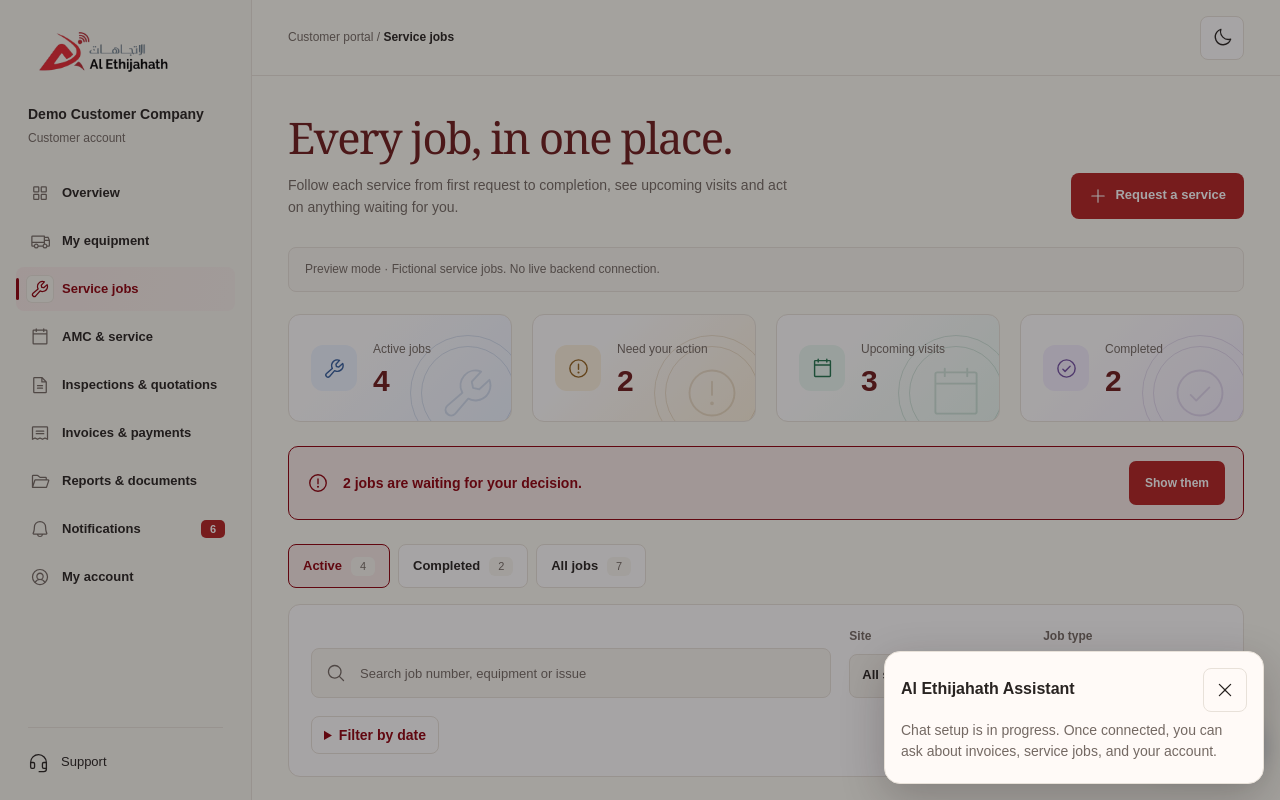
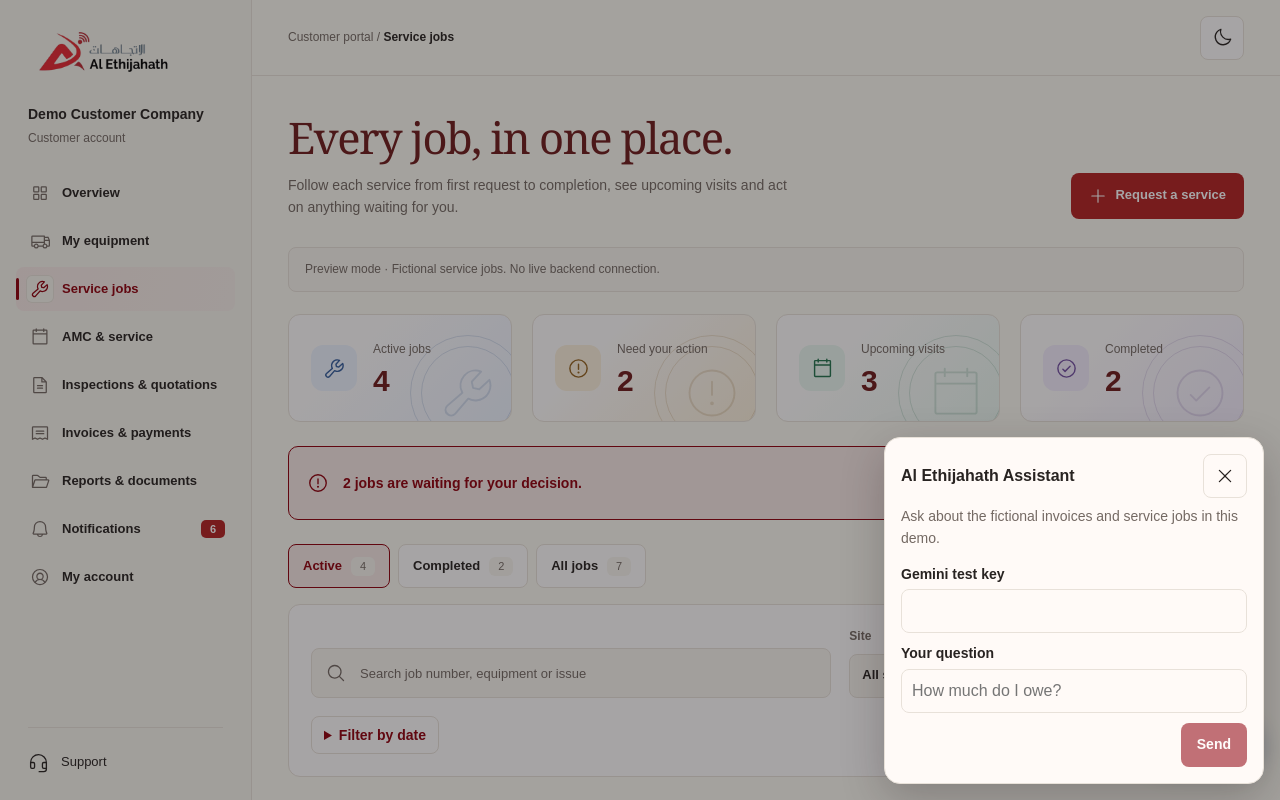
Before and after one commit to FAS-Organization/Al-Ethijahath-App-FrontEnd, a React (Vite) app in the folder frontend/: page /services in a window 1280 px wide. Both pictures are taken after a click on the button "Ask AI". Shown: the top 800 px of the page. Built offline with nearby package versions, Linux system fonts and the light colour scheme.

Commit message:
implemented gemini ai chat

```diff
--- a/frontend/package.json
+++ b/frontend/package.json
@@ -11,6 +11,7 @@
   },
   "dependencies": {
     "@fontsource/great-vibes": "^5.3.0",
+    "@google/genai": "^3.1.0",
     "@phosphor-icons/react": "^2.1.10",
     "react": "^19.3.1",
     "react-dom": "^19.3.1",
--- a/frontend/src/components/PortalChat.css
+++ b/frontend/src/components/PortalChat.css
@@ -130,3 +130,82 @@
   margin: 8px 0 4px;
   color: var(--chat-muted);
 }
+
+.portal-chat__messages {
+  display: grid;
+  gap: 8px;
+  max-height: min(260px, 34dvh);
+  margin-top: 12px;
+  overflow-y: auto;
+}
+
+.portal-chat__message {
+  justify-self: start;
+  max-width: 94%;
+  padding: 8px 12px;
+  border: 1px solid var(--chat-line);
+  border-radius: 10px;
+  overflow-wrap: anywhere;
+}
+
+.portal-chat__message--user {
+  justify-self: end;
+  background: var(--chat-close-hover);
+}
+
+.portal-chat__message p {
+  margin: 2px 0 0;
+  white-space: pre-wrap;
+}
+
+.portal-chat__form {
+  display: grid;
+  gap: 10px;
+  margin-top: 14px;
+}
+
+.portal-chat__form label {
+  display: grid;
+  gap: 4px;
+  font-weight: 600;
+}
+
+.portal-chat__form input {
+  box-sizing: border-box;
+  width: 100%;
+  min-height: 44px;
+  padding: 8px 10px;
+  border: 1px solid var(--chat-line);
+  border-radius: 8px;
+  background: var(--chat-surface);
+  color: var(--chat-text);
+  font: inherit;
+  font-size: 16px;
+  font-weight: 400;
+}
+
+.portal-chat__form input:focus-visible {
+  outline: 2px solid var(--chat-focus);
+  outline-offset: 2px;
+}
+
+.portal-chat__send {
+  justify-self: end;
+  min-height: 44px;
+  padding: 0 16px;
+  border: 0;
+  border-radius: 8px;
+  background: #8f000d;
+  color: #fff;
+  font-weight: 700;
+  cursor: pointer;
+}
+
+.portal-chat__send:disabled {
+  opacity: 0.55;
+  cursor: default;
+}
+
+.portal-chat__form p {
+  margin: 0;
+}
--- a/frontend/src/components/PortalChat.jsx
+++ b/frontend/src/components/PortalChat.jsx
@@ -1,9 +1,59 @@
-import { useRef } from 'react'
+import { useEffect, useRef, useState } from 'react'
 import { ChatCircleDotsIcon, XIcon } from '@phosphor-icons/react'
 import './PortalChat.css'
 
 export default function PortalChat() {
   const dialogRef = useRef(null)
+  const logRef = useRef(null)
+  const [apiKey, setApiKey] = useState('')
+  const [question, setQuestion] = useState('')
+  const [messages, setMessages] = useState([])
+  const [isSending, setIsSending] = useState(false)
+  const [error, setError] = useState('')
+
+  const demoEnabled =
+    import.meta.env.DEV &&
+    ['localhost', '127.0.0.1', '[::1]'].includes(window.location.hostname)
+
+  useEffect(() => {
+    const log = logRef.current
+    if (log) log.scrollTop = log.scrollHeight
+  }, [messages])
+
+  async function handleSubmit(event) {
+    event.preventDefault()
+
+    const key = apiKey.trim()
+    const text = question.trim()
+
+    if (!demoEnabled || isSending || !key || !text) return
+
+    const conversation = [...messages, { role: 'user', text }]
+
+    setError('')
+    setIsSending(true)
+
+    try {
+      const { askGemini } = await import('../data/portalChatDemo')
+      const reply = await askGemini(key, conversation)
+
+      if (!reply) {
+        setError('Gemini returned an empty reply. Try rephrasing your question.')
+        return
+      }
+
+      setMessages([...conversation, { role: 'model', text: reply }])
+      setQuestion('')
+    } catch (requestError) {
+      setError(
+        Number(requestError?.status) === 429
+          ? 'Gemini is rate-limiting requests. Check your quota in Google AI Studio.'
+          : 'Could not get a reply. Check your Gemini key and connection, then try again.',
+      )
+    } finally {
+      setIsSending(false)
+    }
+  }
 
   return (
     <div className="portal-chat">
@@ -39,9 +89,75 @@ export default function PortalChat() {
         </header>
 
         <p id="portal-chat-description" className="portal-chat__description">
-          Chat setup is in progress. Once connected, you can ask about
-          invoices, service jobs, and your account.
+          {demoEnabled
+            ? 'Ask about the fictional invoices and service jobs in this demo.'
+            : 'The assistant is currently available in the local demo.'}
         </p>
+
+        {demoEnabled && (
+          <>
+            {messages.length > 0 && (
+              <div
+                ref={logRef}
+                className="portal-chat__messages"
+                role="log"
+                aria-label="Chat messages"
+              >
+                {messages.map(({ role, text }, index) => (
+                  <div
+                    key={index}
+                    className={
+                      role === 'user'
+                        ? 'portal-chat__message portal-chat__message--user'
+                        : 'portal-chat__message'
+                    }
+                  >
+                    <strong>{role === 'user' ? 'You' : 'Assistant'}</strong>
+                    <p>{text}</p>
+                  </div>
+                ))}
+              </div>
+            )}
+
+            <form className="portal-chat__form" onSubmit={handleSubmit}>
+              <label>
+                Gemini test key
+                <input
+                  type="password"
+                  name="gemini-test-key"
+                  autoComplete="off"
+                  value={apiKey}
+                  disabled={isSending}
+                  onChange={event => setApiKey(event.target.value)}
+                />
+              </label>
+
+              <label>
+                Your question
+                <input
+                  type="text"
+                  name="chat-question"
+                  placeholder="How much do I owe?"
+                  maxLength={1000}
+                  value={question}
+                  disabled={isSending}
+                  onChange={event => setQuestion(event.target.value)}
+                />
+              </label>
+
+              <button
+                type="submit"
+                className="portal-chat__send"
+                disabled={isSending || !apiKey.trim() || !question.trim()}
+              >
+                {isSending ? 'Sending…' : 'Send'}
+              </button>
+
+              {isSending && <p role="status">Waiting for Gemini…</p>}
+              {error && <p role="alert">{error}</p>}
+            </form>
+          </>
+        )}
       </dialog>
     </div>
   )
--- /dev/null
+++ b/frontend/src/data/portalChatDemo.js
@@ -0,0 +1,94 @@
+import { GoogleGenAI } from '@google/genai'
+import { DASHBOARD_PREVIEW_DATA } from './dashboardPreviewData'
+import { INVOICES_PREVIEW_DATA } from './invoicesPreviewData'
+import { SERVICES_PREVIEW_DATA } from './servicesPreviewData'
+
+const { invoices } = INVOICES_PREVIEW_DATA
+const openInvoices = invoices.filter(
+  invoice => invoice.status === 'issued' && invoice.payment_status !== 'paid',
+)
+
+function summarizeBalances(records) {
+  const totals = new Map()
+
+  for (const invoice of records) {
+    const minor = Math.round(Number(invoice.balance_due) * 100)
+    totals.set(invoice.currency, (totals.get(invoice.currency) || 0) + minor)
+  }
+
+  return Array.from(totals, ([currency, minor]) => ({
+    currency,
+    amount: (minor / 100).toFixed(2),
+  }))
+}
+
+const previewContext = {
+  outstandingInvoiceBalances: summarizeBalances(openInvoices),
+  overdueInvoiceBalances: summarizeBalances(
+    openInvoices.filter(invoice => invoice.is_overdue),
+  ),
+  issuedInvoices: invoices
+    .filter(invoice => invoice.status === 'issued')
+    .map(invoice => ({
+      number: invoice.number,
+      description: invoice.description,
+      currency: invoice.currency,
+      total: invoice.total,
+      amountPaid: invoice.amount_paid,
+      balanceDue: invoice.balance_due,
+      paymentStatus: invoice.payment_status,
+      overdue: invoice.is_overdue,
+      dueDate: invoice.due_date,
+      site: invoice.job.site.name,
+    })),
+  chargesAwaitingInvoice: DASHBOARD_PREVIEW_DATA.pendingServiceCharges.map(charge => ({
+    reference: charge.jobReference,
+    description: charge.description,
+    currency: 'SAR',
+    amount: (charge.balanceMinor / 100).toFixed(2),
+  })),
+  serviceJobs: SERVICES_PREVIEW_DATA.jobs.map(job => ({
+    reference: String(job.id),
+    status: job.status,
+    site: job.site.name,
+    machines: job.machines.map(machine => ({
+      reference: machine.reference,
+      equipment: [
+        machine.equipment.brand,
+        machine.equipment.equipment_type,
+        machine.equipment.model_name,
+      ].filter(Boolean).join(' '),
+      status: machine.status,
+      latestUpdate: machine.updates[0]?.message,
+      pendingActions: machine.pending_actions.map(action => action.label),
+      appointment: machine.next_appointment?.scheduled_start,
+    })),
+  })),
+}
+
+export async function askGemini(apiKey, messages) {
+  const ai = new GoogleGenAI({ apiKey })
+
+  const response = await ai.models.generateContent({
+    model: 'gemini-3.1-flash-lite',
+    contents: messages.slice(-9).map(({ role, text }) => ({
+      role,
+      parts: [{ text }],
+    })),
+    config: {
+      httpOptions: { timeout: 25000 },
+      systemInstruction: [
+        'You are the Al Ethijahath customer portal demo assistant.',
+        'Answer concisely in plain text using only the fictional records below.',
+        'If the records do not contain an answer, say so.',
+        'For balances, use the exact supplied totals by currency.',
+        'Overdue invoices are part of the outstanding balance.',
+        'List charges awaiting an invoice separately.',
+        'Use exact dates from the records and avoid relative dates.',
+        JSON.stringify(previewContext),
+      ].join('\n'),
+    },
+  })
+
+  return response.text?.trim()
+}
```
Also changed, not shown: 1 other file (tests, documents, lock files or other folders).
